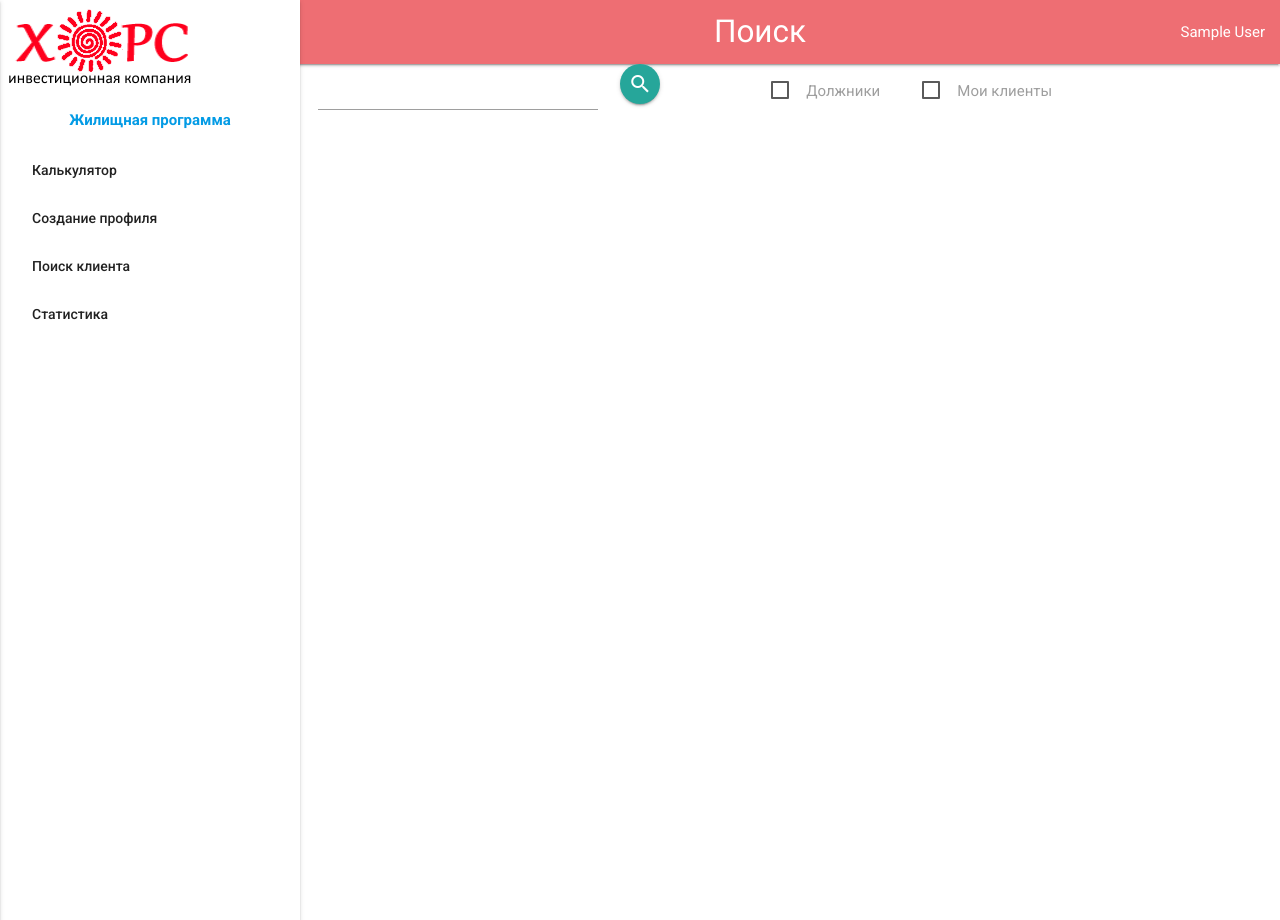
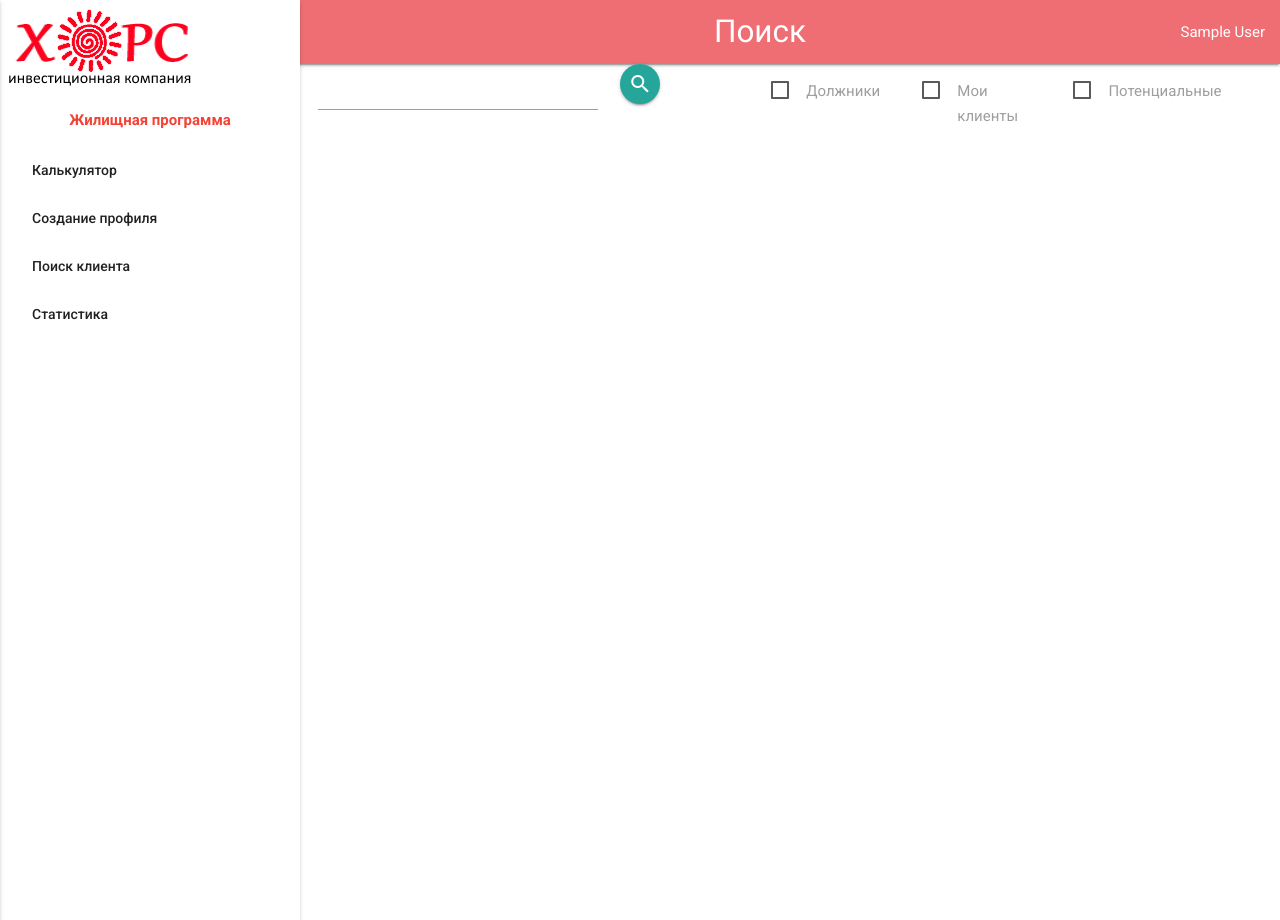
Before and after one commit to pinballwizard/horse, a Django app: page /search in a window 1280 px wide. Run offline with Django 3.2, Linux system fonts and the light colour scheme; the visitor is signed in with stand-in values (Sample User, id 1); data that the repository does not hold is empty; some libraries are stand-ins or nearby versions.

Commit message:
little fixes

```diff
--- a/flatlease/templates/flatlease/search.html
+++ b/flatlease/templates/flatlease/search.html
@@ -25,10 +25,16 @@
                         <label for="debtor">Должники</label>
                     </p>
                 </div>
-                <div class="col l3 m3 s12">
+                <div class="col l2 m2 s12">
                     <p>
                         {{ form.my_clients }}
                         <label for="myclients">Мои клиенты</label>
+                    </p>
+                </div>
+                <div class="col l2 m2 s12">
+                    <p>
+                        {{ form.my_clients }}
+                        <label for="myclients">Потенциальные</label>
                     </p>
                 </div>
             </form>
--- a/flatlease/templates/flatlease/template.html
+++ b/flatlease/templates/flatlease/template.html
@@ -43,7 +43,7 @@
         </nav>
         <ul id="nav-mobile" class="side-nav fixed right hide-on-med-and-down">
             <a href="http://www.hors-invest.ru/"><img class="responsive-img" src="{% static 'flatlease/images/logo.png' %}"></a>
-            <a href="#" class="brand-logo center">
+            <a href="#" class="brand-logo center red-text">
                 <p><b>Жилищная программа</b></p>
             </a>
             <li><a class="" href="{% url 'calculator' %}">Калькулятор</a></li>
```
